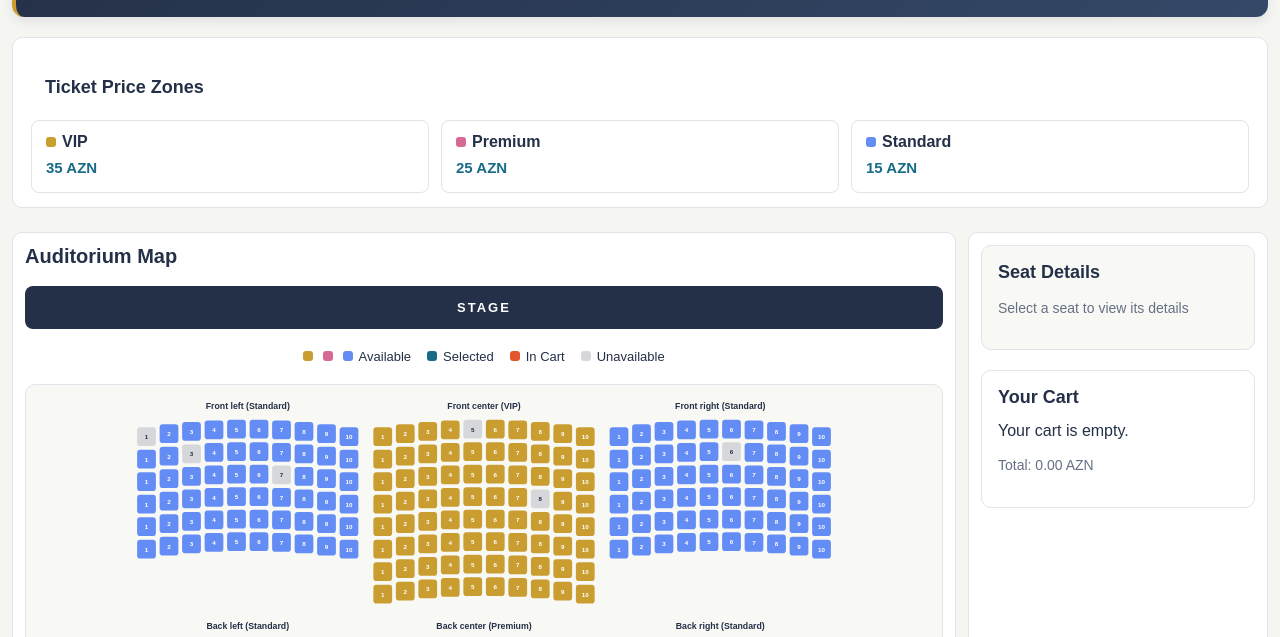
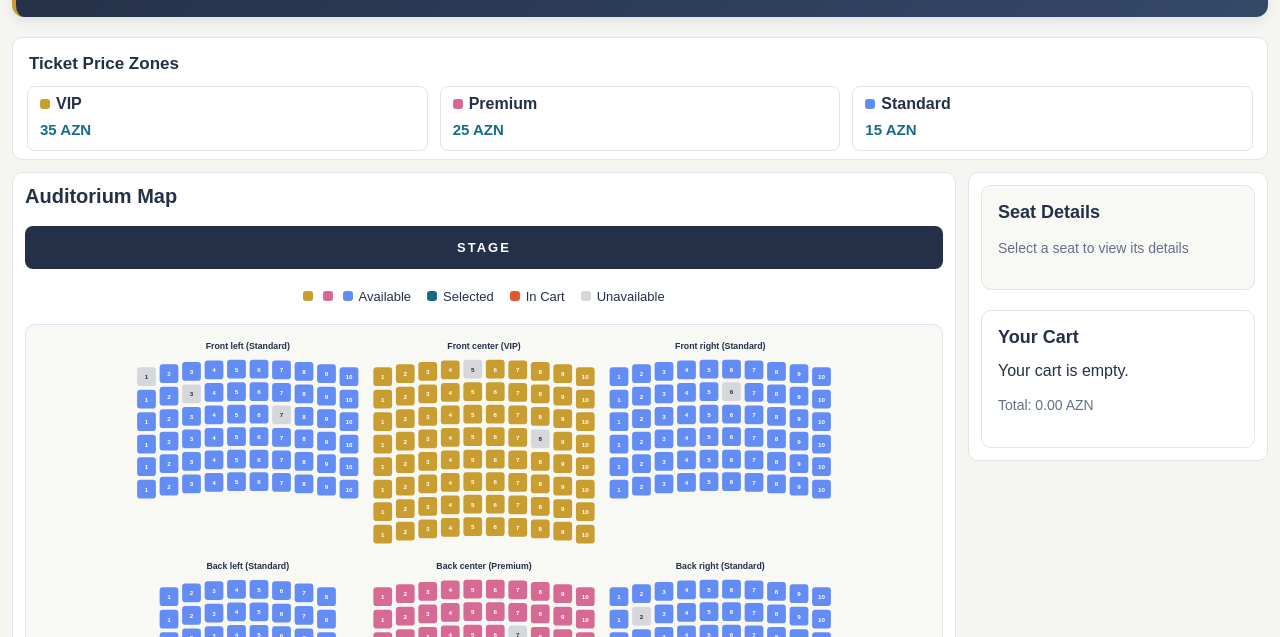
Before and after one commit to gbadalova20360/Venue_Ticketing, a plain HTML site: page index.html in a window 1280 px wide. Shown: the part 97-734 px from the top of the page. Drawn offline with Linux system fonts and the light colour scheme.

Commit message:
Adjust auditorium map layout and ticket zone spacing

```diff
--- a/style.css
+++ b/style.css
@@ -60,35 +60,35 @@ button:focus-visible {
     outline-offset:3px;
 }
 
-.price-zones{
-    background-color:white;
-    border:1px solid #E1E4E8;
-    border-radius:10px;
-    padding: 14px 18px;
-    margin-bottom:24px;
-    width:100%;
+.price-zones {
+    background-color: white;
+    border: 1px solid #E1E4E8;
+    border-radius: 10px;
+    padding: 8px 14px;
+    margin-bottom: 12px;
+    width: 100%;
     box-sizing: border-box;
 }
 
 .price-zones h2 {
-    font-size:18px;
-    color:#243047;
-    padding: 10px 14px;
-    margin-bottom: 12px;
+    font-size: 17px;
+    color: #243047;
+    padding: 4px 2px;
+    margin-top: 4px;
+    margin-bottom: 8px;
 }
-
 
 .zones{
     display:flex;
     gap:12px;
 }
 
-.zones div {
-    background-color:#FFFFFF;
-    padding: 12px 14px;
-    border:1px solid #E1E4E8;
-    border-radius:8px;
-    flex:1;
+.price-zones h2 {
+    font-size: 17px;
+    color: #243047;
+    padding: 4px 2px;
+    margin-top: 4px;
+    margin-bottom: 8px;
 }
 
 .zones h3 {
@@ -102,6 +102,13 @@ button:focus-visible {
     font-size:15px;
     font-weight:700;
     margin:0;
+}
+.zones div {
+    background-color: #FFFFFF;
+    padding: 8px 12px;
+    border: 1px solid #E1E4E8;
+    border-radius: 8px;
+    flex: 1;
 }
 
 #auditorium{
@@ -232,7 +239,7 @@ button:focus-visible {
 .booking-layout {
     display: flex;
     gap: 12px;
-    align-items: stretch;
+    align-items: flex-start;
 }
 
 #sidebar h2 {
```
Also changed, not shown: 1 other file.
